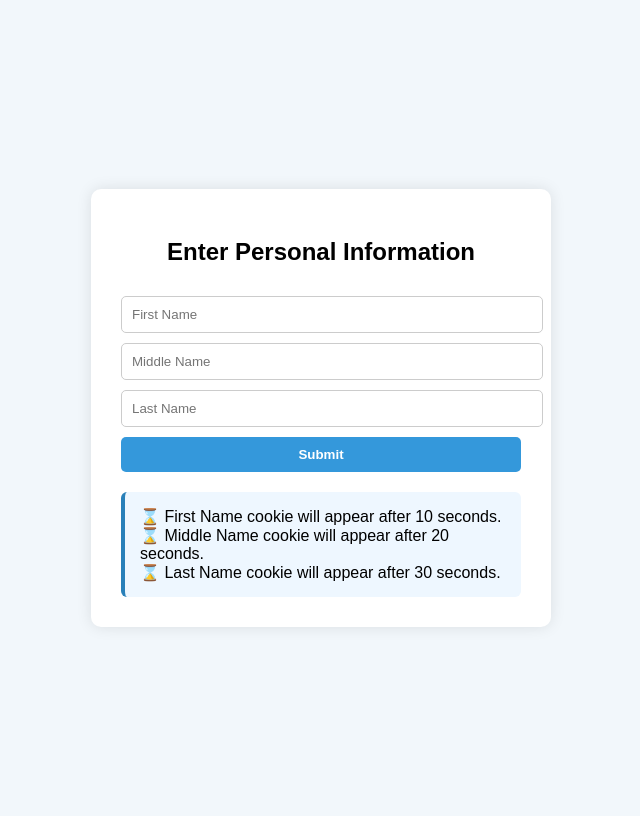
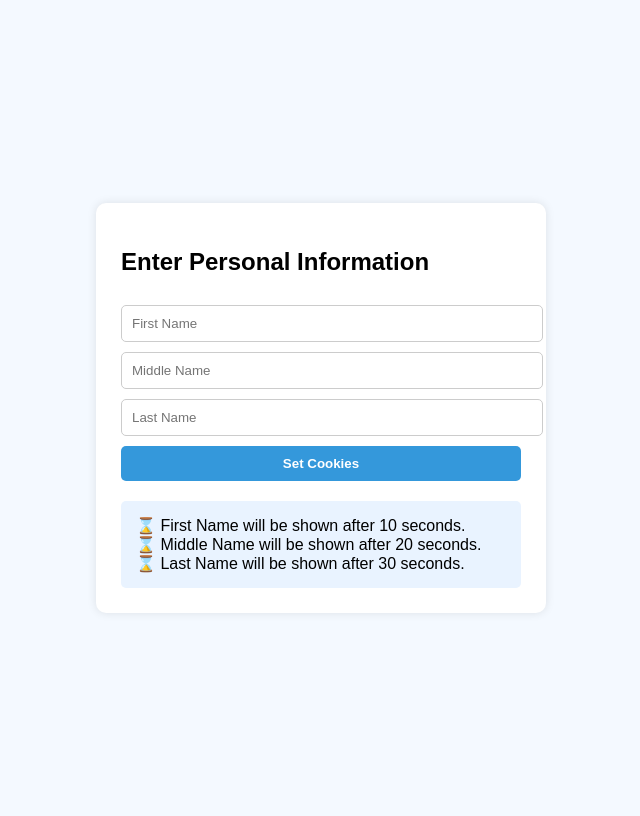
Before and after one commit to vanjDev/PhpActivities, a PHP site: page /cookie.php in a window 1280 px wide. Shown: the whole page, without its empty margins (319-959 px from the left). Run offline with PHP 8.4, Linux system fonts and the light colour scheme.

Commit message:
Update cookie.php

```diff
--- a/June23/cookie.php
+++ b/June23/cookie.php
@@ -1,12 +1,16 @@
 <?php
 if ($_SERVER["REQUEST_METHOD"] == "POST") {
-    // Set cookies with staggered delays
-    setcookie("firstname", $_POST["firstname"], time() + 10);    // visible after 10 seconds
-    setcookie("middlename", $_POST["middlename"], time() + 20);  // visible after 20 seconds
-    setcookie("lastname", $_POST["lastname"], time() + 30);      // visible after 30 seconds
+    $timeNow = time();
+    setcookie("firstname", $_POST["firstname"], $timeNow + 60);
+    setcookie("firstname_time", $timeNow, $timeNow + 60);
 
-    // Redirect to self to prevent form resubmission
-    header("Location: cookieDelayForm.php");
+    setcookie("middlename", $_POST["middlename"], $timeNow + 60);
+    setcookie("middlename_time", $timeNow, $timeNow + 60);
+
+    setcookie("lastname", $_POST["lastname"], $timeNow + 60);
+    setcookie("lastname_time", $timeNow, $timeNow + 60);
+
+    header("Location: " . $_SERVER['PHP_SELF']);
     exit();
 }
 ?>
@@ -14,30 +18,23 @@ if ($_SERVER["REQUEST_METHOD"] == "POST") {
 <!DOCTYPE html>
 <html>
 <head>
-  <title>Staggered Cookie Info</title>
+  <title>Delayed Cookie Display</title>
   <style>
     body {
-      font-family: Arial, sans-serif;
-      background: #f2f7fb;
+      font-family: Arial;
+      background-color: #f4f9ff;
       display: flex;
       justify-content: center;
       align-items: center;
       height: 100vh;
     }
-
     .container {
       background: white;
-      padding: 30px;
+      padding: 25px;
       border-radius: 10px;
-      box-shadow: 0 0 15px rgba(0,0,0,0.1);
       width: 400px;
+      box-shadow: 0 0 10px rgba(0,0,0,0.1);
     }
-
-    h2 {
-      text-align: center;
-      margin-bottom: 20px;
-    }
-
     input[type="text"], input[type="submit"] {
       width: 100%;
       padding: 10px;
@@ -45,21 +42,18 @@ if ($_SERVER["REQUEST_METHOD"] == "POST") {
       border-radius: 5px;
       border: 1px solid #ccc;
     }
-
     input[type="submit"] {
-      background-color: #3498db;
+      background: #3498db;
       color: white;
       font-weight: bold;
       border: none;
       cursor: pointer;
     }
-
-    .cookie-result {
+    .result {
       margin-top: 20px;
+      background-color: #e9f3ff;
       padding: 15px;
-      background-color: #eef7ff;
-      border-left: 4px solid #2980b9;
-      border-radius: 6px;
+      border-radius: 5px;
     }
   </style>
 </head>
@@ -67,31 +61,36 @@ if ($_SERVER["REQUEST_METHOD"] == "POST") {
 
 <div class="container">
   <h2>Enter Personal Information</h2>
-  <form method="POST" action="">
+  <form method="POST">
     <input type="text" name="firstname" placeholder="First Name" required>
     <input type="text" name="middlename" placeholder="Middle Name" required>
     <input type="text" name="lastname" placeholder="Last Name" required>
-    <input type="submit" value="Submit">
+    <input type="submit" value="Set Cookies">
   </form>
 
-  <div class="cookie-result">
+  <div class="result">
     <?php
-    if (isset($_COOKIE["firstname"])) {
-        echo "✅ First Name: " . htmlspecialchars($_COOKIE["firstname"]) . "<br>";
+    $now = time();
+
+    // First name after 10 seconds
+    if (isset($_COOKIE["firstname_time"]) && $now - $_COOKIE["firstname_time"] >= 10) {
+        echo "✅ First Name: " . $_COOKIE["firstname"] . "<br>";
     } else {
-        echo "⌛ First Name cookie will appear after 10 seconds.<br>";
+        echo "⌛ First Name will be shown after 10 seconds.<br>";
     }
 
-    if (isset($_COOKIE["middlename"])) {
-        echo "✅ Middle Name: " . htmlspecialchars($_COOKIE["middlename"]) . "<br>";
+    // Middle name after 20 seconds
+    if (isset($_COOKIE["middlename_time"]) && $now - $_COOKIE["middlename_time"] >= 20) {
+        echo "✅ Middle Name: " . $_COOKIE["middlename"] . "<br>";
     } else {
-        echo "⌛ Middle Name cookie will appear after 20 seconds.<br>";
+        echo "⌛ Middle Name will be shown after 20 seconds.<br>";
     }
 
-    if (isset($_COOKIE["lastname"])) {
-        echo "✅ Last Name: " . htmlspecialchars($_COOKIE["lastname"]) . "<br>";
+    // Last name after 30 seconds
+    if (isset($_COOKIE["lastname_time"]) && $now - $_COOKIE["lastname_time"] >= 30) {
+        echo "✅ Last Name: " . $_COOKIE["lastname"] . "<br>";
     } else {
-        echo "⌛ Last Name cookie will appear after 30 seconds.<br>";
+        echo "⌛ Last Name will be shown after 30 seconds.<br>";
     }
     ?>
   </div>
```
